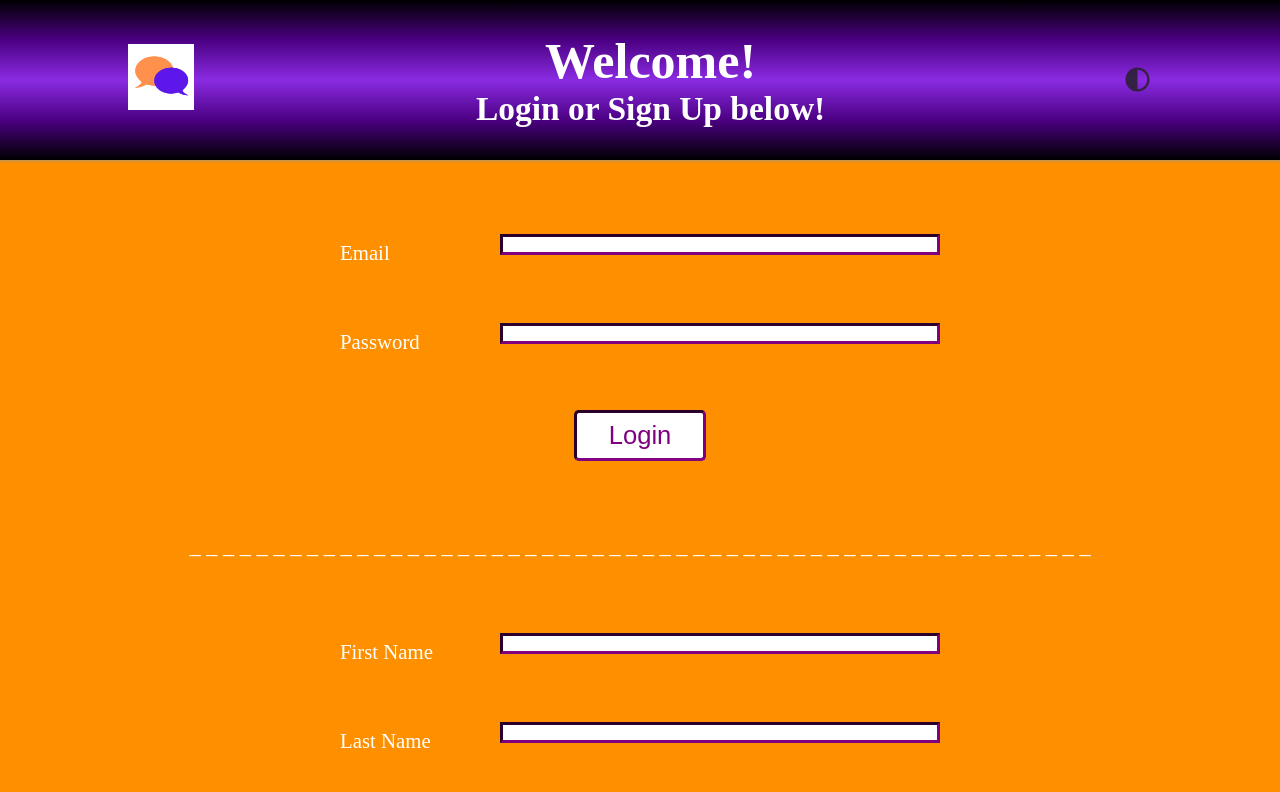
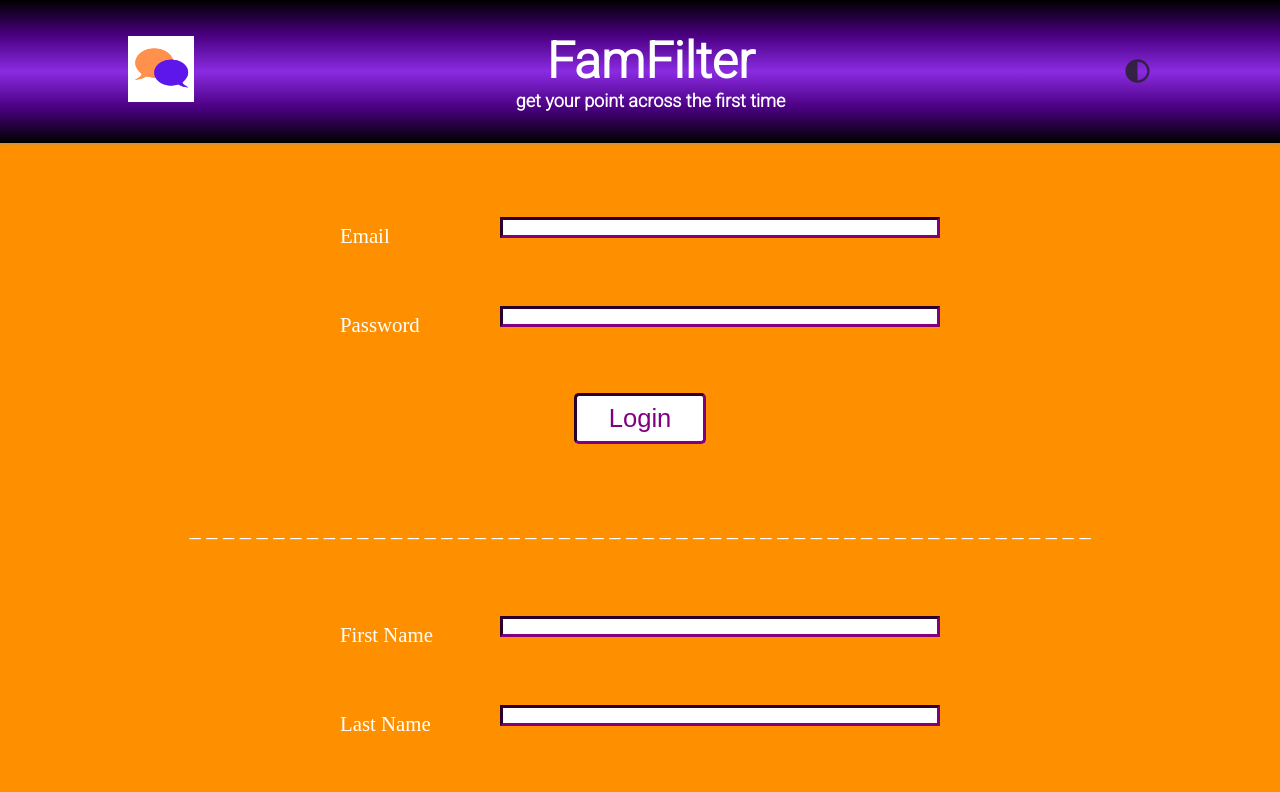
Before and after one commit to ebrest993/FamFilter, a React (Vite) app in the folder client/: page / in a window 1280 px wide. Shown: the top 792 px of the page. Built offline with nearby package versions, Linux system fonts and the light colour scheme.

Commit message:
google fonts added

```diff
--- a/client/index.html
+++ b/client/index.html
@@ -3,6 +3,9 @@
 
 <head>
   <meta charset="UTF-8" />
+  <link rel="preconnect" href="https://fonts.googleapis.com">
+  <link rel="preconnect" href="https://fonts.gstatic.com" crossorigin>
+  <link href="https://fonts.googleapis.com/css2?family=Roboto:wght@300&display=swap" rel="stylesheet">
   <meta name="viewport" content="width=device-width, initial-scale=1.0" />
   <link rel="icon" href="../favicon.ico" type="image/x-icon"/>
   <title>Test App123</title>
--- a/client/src/components/Nav/index.jsx
+++ b/client/src/components/Nav/index.jsx
@@ -20,9 +20,9 @@
       </div>
         {!Auth.loggedIn() && (
         <h1>
-        Welcome!
+        FamFilter
         <h6>
-          Login or Sign Up below!
+          get your point across the first time
         </h6>
         </h1>
         )}
--- a/client/src/components/Nav/style.scss
+++ b/client/src/components/Nav/style.scss
@@ -87,8 +87,13 @@
     align-items: center;
     text-align: center;
     color: white;
+    font-family: 'Roboto', sans-serif;
 }
 
 h1 {
     font-size: 50px;
 }
+
+h6 {
+    font-size: large;
+}
```
